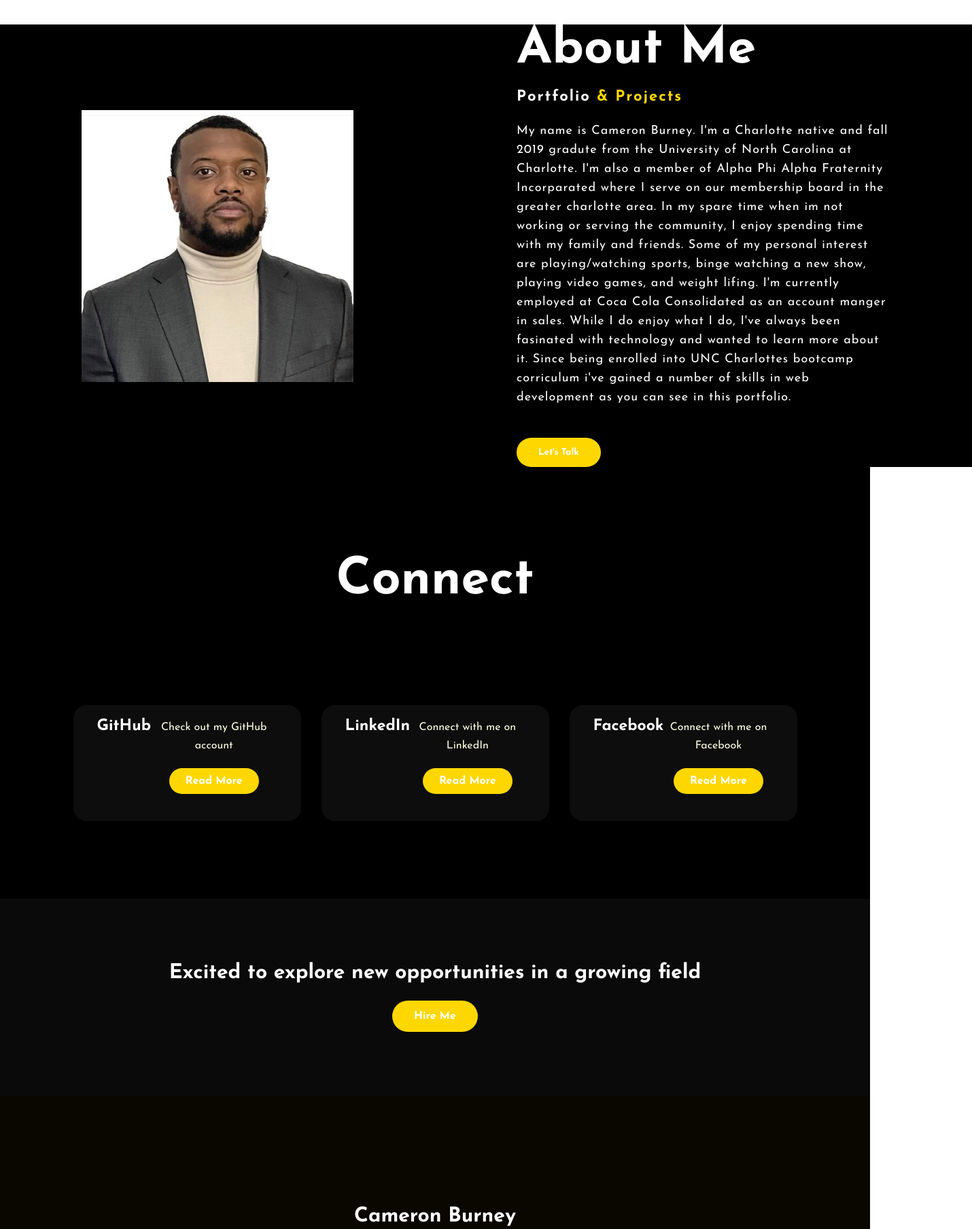
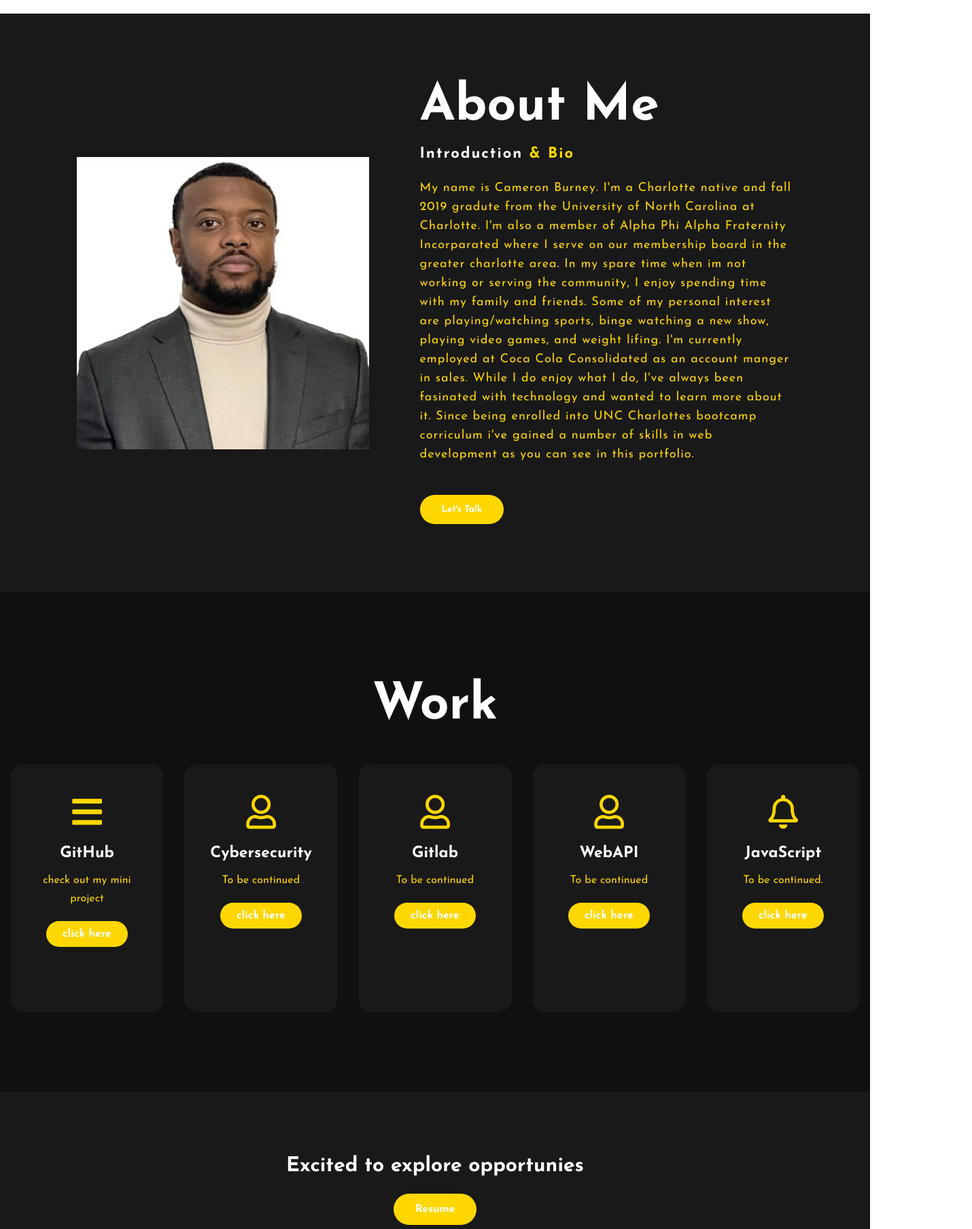
Before and after one commit to CJB14/my-portfolio, a plain HTML site: page index.html in a window 1280 px wide. Shown: the part 780-2588 px from the top of the page at 68% size, 1430 px wide, since content can reach past the window. Drawn offline with Linux system fonts and the light colour scheme.

```diff
--- a/index.html
+++ b/index.html
@@ -1,92 +1,142 @@
 <!DOCTYPE html>
 <html>
 <head>
-  <title>Portfolio Website</title>
+	<title>Portfolio website</title>
 	<link rel="stylesheet" type="text/css" href="style.css">
 
 	<link rel="preconnect" href="https://fonts.gstatic.com">
-<link href="https://fonts.googleapis.com/css2?family=Josefin+Sans:ital,wght@0,100;0,200;0,300;0,400;0,500;0,600;0,700;0,100;1,200;1,300;1,400;1,500;1,600;1,700&display=swap" rel="stylesheet">
+  <link href="https://fonts.googleapis.com/css2?family=Josefin+Sans:ital,wght@0,100;0,200;0,300;0,400;0,500;0,600;0,700;1,100;1,200;1,300;1,400;1,500;1,600;1,700&display=swap" rel="stylesheet">
 
-<link rel="<link rel="stylesheet" href="https://cdnjs.cloudflare.com/ajax/libs/font-awesome/6.2.1/css/all.min.css" integrity="sha512-MV7K8+y+gLIBoVD59lQIYicR65iaqukzvf/nwasF0nqhPay5w/9lJmVM2hMDcnK1OnMGCdVK+iQrJ7lzPJQd1w==" crossorigin="anonymous" referrerpolicy="no-referrer" />"
+  <link rel="stylesheet" href="https://cdnjs.cloudflare.com/ajax/libs/font-awesome/5.15.3/css/all.min.css" integrity="sha512-iBBXm8fW90+nuLcSKlbmrPcLa0OT92xO1BIsZ+ywDWZCvqsWgccV3gFoRBv0z+8dLJgyAHIhR35VZc2oM/gI1w==" crossorigin="anonymous" referrerpolicy="no-referrer" />
 
 </head>
 <body>
+	<!----hero Section start---->
+
 	<div class="hero">
 		<nav>
 			<h2 class="logo">Portfo<span>lio</span></h2>
 			<ul>
-  <li><a href="https://cjb14.github.io/mini-project-1/">Mini-Project</a></li>
-    <li><a href="tel:+2025490546">Phone</a></li>
-      <li><a href="https://www.linkedin.com/in/cameron-burney-62976b199/">Connect</a></li>
-       <li><a href="mailto:<nowiki>cameronburney@icloud.com?subject="html link">email</a>">Contact Me</a></li>
+				<li><a href="#">Home</a></li>
+				<li><a href="#">About me</a></li>
+				<li><a href="#">Work</a></li>
+				<li><a href="#">Resume</a></li>
+				<li><a href="#">Connect</a></li>
 			</ul>
-      <a href="https://github.com/CJB14" class="btn">Github</a>
+			<a href="https://github.com/CJB14" class="btn">GitHub</a>
 		</nav>
 
 		<div class="content">
-    <h4>Hello my name is</h4>
-    <h1> Cameron <span>Burney</span></h1>
-    <h3> Aspiring Web developer</h3>
-    </div class= "Contact">
+			<h4>My name is</h4>
+			<h1>Cameron  <span>Burney</span></h1>
+			<h3> Aspiring Developer.</h3>
+			<div class="newslatter">
+				<form>
+					<input type="email" name="email" id="mail" placeholder="Enter Your Email">
+					<input type="submit" name="submit" value="Lets Start">
 				</form>
 			</div>
 		</div>
 	</div>
-<section class="About">
+
+	<!----About section start---->
+	<section class="about">
 		<div class="main">
 			<img src="ME SMALLER.jpeg">
 			<div class="about-text">
 				<h2>About Me</h2>
-      <h5> Portfolio <span> & Projects</span></h5>
+				<h5>Introduction <span>& Bio</span></h5>
 				<p>My name is Cameron Burney. I'm a Charlotte native and fall 2019 gradute from the University of North Carolina at Charlotte. I'm also a member of Alpha Phi Alpha Fraternity Incorparated where I serve on our membership board in the greater charlotte area. In my spare time when im not working or serving the community, I enjoy spending time with my family and friends. Some of my personal interest are playing/watching sports, binge watching a new show, playing video games, and weight lifing. I'm currently employed at Coca Cola Consolidated as an account manger in sales. While I do enjoy what I do, I've always been fasinated with technology and wanted to learn more about it. Since being enrolled into UNC Charlottes bootcamp corriculum i've gained a number of skills in web development as you can see in this portfolio. </p>
 				<button type="button">Let's Talk</button>
 			</div>
 		</div>
 	</section>
+
+	<!-----service section start----------->
   <div class="service">
 		<div class="title">
-    <h2>Connect</h2>
+			<h2>Work</h2>
 		</div>
+
 		<div class="box">
 			<div class="card">
-      <i class="fa-sharp fa-solid fa-laptop-mobile"></i>
+				<i class="fas fa-bars"></i>
 				<h5>GitHub</h5>
 				<div class="pra">
-        <p>Check out my GitHub account</p>
-        <p style="text-align:center;">
-          <a class="button" href="https://github.com/CJB14">Read More</a>
+					<p>check out my mini project</p>
+
+					<p style="text-align: center;">
+						<a class="button" href="https://cjb14.github.io/mini-project-1/">click here</a>
 					</p>
 				</div>
 			</div>
+
 			<div class="card">
-      <i class="fa-brands fa-linkedin"></i>
-      <h5>LinkedIn</h5>
+				<i class="far fa-user"></i>
+				<h5>Cybersecurity</h5>
 				<div class="pra">
-        <p>Connect with me on LinkedIn</p>
-        <p style="text-align:center;">
-          <a class="button" href="https://www.linkedin.com/in/cameron-burney-62976b199/">Read More</a>
+					<p>To be continued</p>
+
+					<p style="text-align: center;">
+						<a class="button" href="#">click here</a>
 					</p>
 				</div>
 			</div>
+
       <div class="card">
-    <i class="fa-brands fa-facebook"></i>
-    <h5>Facebook</h5>
+				<i class="far fa-user"></i>
+				<h5>Gitlab</h5>
 				<div class="pra">
-      <p>Connect with me on Facebook</p>
-      <p style="text-align:center;">
-        <a class="button" href="https://www.facebook.com/cameron.burney.7">Read More</a>
+					<p>To be continued</p>
+
+					<p style="text-align: center;">
+						<a class="button" href="#">click here</a>
+					</p>
+				</div>
+			</div>
+
+      <div class="card">
+				<i class="far fa-user"></i>
+				<h5>WebAPI</h5>
+				<div class="pra">
+					<p>To be continued</p>
+
+					<p style="text-align: center;">
+						<a class="button" href="#">click here</a>
+					</p>
+				</div>
+			</div>
+
+			<div class="card">
+				<i class="far fa-bell"></i>
+				<h5>JavaScript</h5>
+				<div class="pra">
+					<p>To be continued.</p>
+
+					<p style="text-align: center;">
+						<a class="button" href="#">click here</a>
 					</p>
 				</div>
 			</div>
 		</div>
+	</div>
+
+	<!------Contact Me------>
 	<div class="contact-me">
-  <p>Excited to explore new opportunities in a growing field</p>
-  <a class="button-two" href="">Hire Me</a>
+		<p>Excited to explore opportunies</p>
+		<a class="button-two" href="#">Resume</a>
 	</div>
+
+	<!------footer start--------->
 	<footer>
 		<p>Cameron Burney</p>
-  <p>To reach me directly please click the links in the header </p>
-  <p class="end"Thank you God Bless> by Cameron Burney</p>
+		<p>Connect with me</p>
+		<div class="social">
+			<a href="https://www.facebook.com/cameron.burney.7"><i class="fab fa-facebook-f"></i></a>
+			<a href="https://www.instagram.com/_cjb06_/?next=%2F"><i class="fab fa-instagram"></i></a>
+			<a href="https://www.linkedin.com/in/cameron-burney-62976b199/"><i class="fab fa-dribbble"></i></a>
+		</div>
+		<p class="end">God Bless</p>
 	</footer>
 </body>
 </html>
--- a/style.css
+++ b/style.css
@@ -11,49 +11,47 @@
 	background-size: cover;
 	background-position: center;
 }
-nav {
+nav{
 	display: flex;
 	align-items: center;
-  justify-content:space-between ;
+	justify-content: space-between;
 	padding-top: 45px;
 	padding-left: 8%;
 	padding-right: 8%;
 }
-
 .logo{
-  color:white;
+	color: white;
 	font-size: 35px;
 	letter-spacing: 1px;
 	cursor: pointer;
 }
 span{
 	color: gold;
-
 }
-nav ul li {
+nav ul li{
 	list-style-type: none;
 	display: inline-block;
-  padding: 10px 25px;
+	padding: 10px  25px;
 }
-nav ul li a {
+nav ul li a{
 	color: white;
 	text-decoration: none;
 	font-weight: bold;
 	text-transform: capitalize;
 }
-nav ui li a:hover {
-  color:gold ;
-  transition:.4s;
+nav ul li a:hover{
+	color: gold;
+	transition: .4s;
 }
 .btn{
-background-color: gold;
+	background-color:gold;
 	color: white;
 	text-decoration: none;
 	border: 2px solid transparent;
 	font-weight: bold;
 	padding: 10px 25px;
 	border-radius: 30px;
-transition: trasnform .4s;
+	transition: transform .4s;
 }
 .btn:hover{
 	transform: scale(1.2);
@@ -61,7 +59,7 @@ transition: trasnform .4s;
 .content{
 	position: absolute;
 	top: 50%;
-  left: 8%;
+	left:8%;
 	transform: translateY(-50%);
 }
 h1{
@@ -75,81 +73,79 @@ h3{
 	margin-bottom: 50px;
 }
 h4{
-  color: gold;
+	color: #fcfc;
 	letter-spacing: 2px;
 	font-size: 20px;
 }
-.contact form{
+.newslatter form{
 	width: 380px;
 	max-width: 100%;
 	position: relative;
 }
-.contact form input :first-child{
+.newslatter form input:first-child{
 	display: inline-block;
 	width: 100%;
 	padding: 14px 130px 14px 15px;
-  border: 2px solid;
+	border: 2px solid gold;
 	outline: none;
 	border-radius: 30px;
 }
-.contact form input :last-child{
+.newslatter form input:last-child{
 	position: absolute;
 	display: inline-block;
 	outline: none;
 	border: none;
 	padding: 10px 30px;
 	border-radius: 30px;
-  background-color: gold;
+	background-color:gold;
 	color: white;
 	box-shadow: 0px 0px 5px #000, 0px 0px 15px #858585;
 	top: 6px;
 	right: 6px;
 }
+
 .about{
-  width:100%;
-  padding: 100px 100px;
-  background:#000000;
-  background-color: #000000;
-  max-width: 200%;
+	width: 100%;
+	padding: 100px 0px;
+	background-color: #191919;
 }
 .about img{
-  height: 10px;
+	height: auto;
 	width: 430px;
 }
 .about-text{
 	width: 550px;
 }
 .main{
-  width: 1430px;
-  max-width: 200%;
+	width: 1130px;
+	max-width: 95%;
 	margin: 0 auto;
 	display: flex;
 	align-items: center;
 	justify-content: space-around;
-  background: #000000;
 }
 .about-text h2{
-  color: rgb(255, 255, 255);
+	color: white;
 	font-size: 75px;
 	text-transform: capitalize;
 	margin-bottom: 20px;
 }
 .about-text h5{
-  color: rgb(255, 255, 255);
+	color: white;
 	letter-spacing: 2px;
 	font-size: 22px;
 	margin-bottom: 25px;
 	text-transform: capitalize;
 }
 .about-text p{
-  color: rgb(255, 255, 255);
+	color: gold;
 	letter-spacing: 1px;
 	line-height: 28px;
 	font-size: 18px;
-  margin-bottom:45px;
+	margin-bottom: 45px;
 }
 button{
-  background-color: gold;
+	background-color:gold;
 	color: white;
 	text-decoration: none;
 	border: 2px solid transparent;
@@ -159,12 +155,13 @@ button{
 	transition: .4s;
 }
 button:hover{
-  background-color:transparent;
+	background-color: transparent;
 	border: 2px solid gold;
 	cursor: pointer;
 }
+
 .service{
-background: black;
+	background: #101010;
 	width: 100%;
 	padding: 100px 0px;
 }
@@ -181,23 +178,47 @@ padding: 100px 0px;
 	align-items: center;
 	min-height: 400px;
 }
-.card {
-  display: flex;
+.card{
+	height: 365px;
 	width: 335px;
 	padding: 20px 35px;
-  background: rgb(13, 13, 13);
+	background: #191919;
 	border-radius: 20px;
 	margin: 15px;
 	position: relative;
 	overflow: hidden;
 	text-align: center;
 }
+.card {
+  height: 365px;
+  width: 335px;
+  padding: 20px 35px;
+  background: #191919;
+  border-radius: 20px;
+  margin: 15px;
+  position: relative;
+  overflow: hidden;
+  text-align: center;
+}
+.card {
+  height: 365px;
+  width: 335px;
+  padding: 20px 35px;
+  background: #191919;
+  border-radius: 20px;
+  margin: 15px;
+  position: relative;
+  overflow: hidden;
+  text-align: center;
+}
+
 .card i{
 	font-size: 50px;
 	display: block;
 	text-align: center;
 	margin: 25px 0px;
 	color: gold;
+
 }
 h5{
 	color: white;
@@ -205,13 +226,13 @@ h5{
 	margin-bottom: 15px;
 }
 .pra p{
-  color: lightyellow;
+	color: gold;
 	font-size: 16px;
 	line-height: 27px;
 	margin-bottom: 25px;
 }
 .card .button{
-  background-color: gold;
+	background-color:gold;
 	color: white;
 	text-decoration: none;
 	border: 2px solid transparent;
@@ -221,14 +242,14 @@ h5{
 	transition: .4s;
 }
 .card .button:hover{
-    background-color:transparent;
+	background-color: transparent;
 	border: 2px solid gold;
 	cursor: pointer;
 }
 .contact-me{
 	width: 100%;
 	height: 290px;
-background: rgb(10, 10, 10);
+	background: #191919;
 	display: flex;
 	align-items: center;
 	flex-direction: column;
@@ -241,7 +262,7 @@ font-weight: bold;
 	margin-bottom: 25px;
 }
 .contact-me .button-two{
-  background-color: gold;
+	background-color:gold;
 	color: white;
 	text-decoration: none;
 	border: 2px solid transparent;
@@ -259,7 +280,7 @@ footer{
 	position: relative;
 	width: 100%;
 	height: 400px;
-  background: rgb(10, 6, 0);
+	background: #101010;
 	display: flex;
 	flex-direction: column;
 	align-items: center;
@@ -276,11 +297,31 @@ footer p:nth-child(2){
 	font-size: 17px;
 	width: 500px;
 	text-align: center;
-  line-height:26px;
+	line-height: 26px;
+}
+.social{
+	display: flex;
+}
+.social a{
+	width: 45px;
+	height: 45px;
+	display: flex;
+	align-items: center;
+	justify-content: center;
+	background:  gold;
+	border-radius: 50%;
+	margin: 22px 10px;
+	color: white;
+	text-decoration: none;
+	font-size: 20px;
+}
+.social a:hover{
+	transform: scale(1.3);
+	transition: .3s;
 }
 .end{
-  position:absolute;
-  color: gold;
+	position: absolute;
+	color:gold;
 	bottom: 35px;
 	font-size: 14px;
 }
```
Lines whose indentation alone changed are shown as unchanged.
